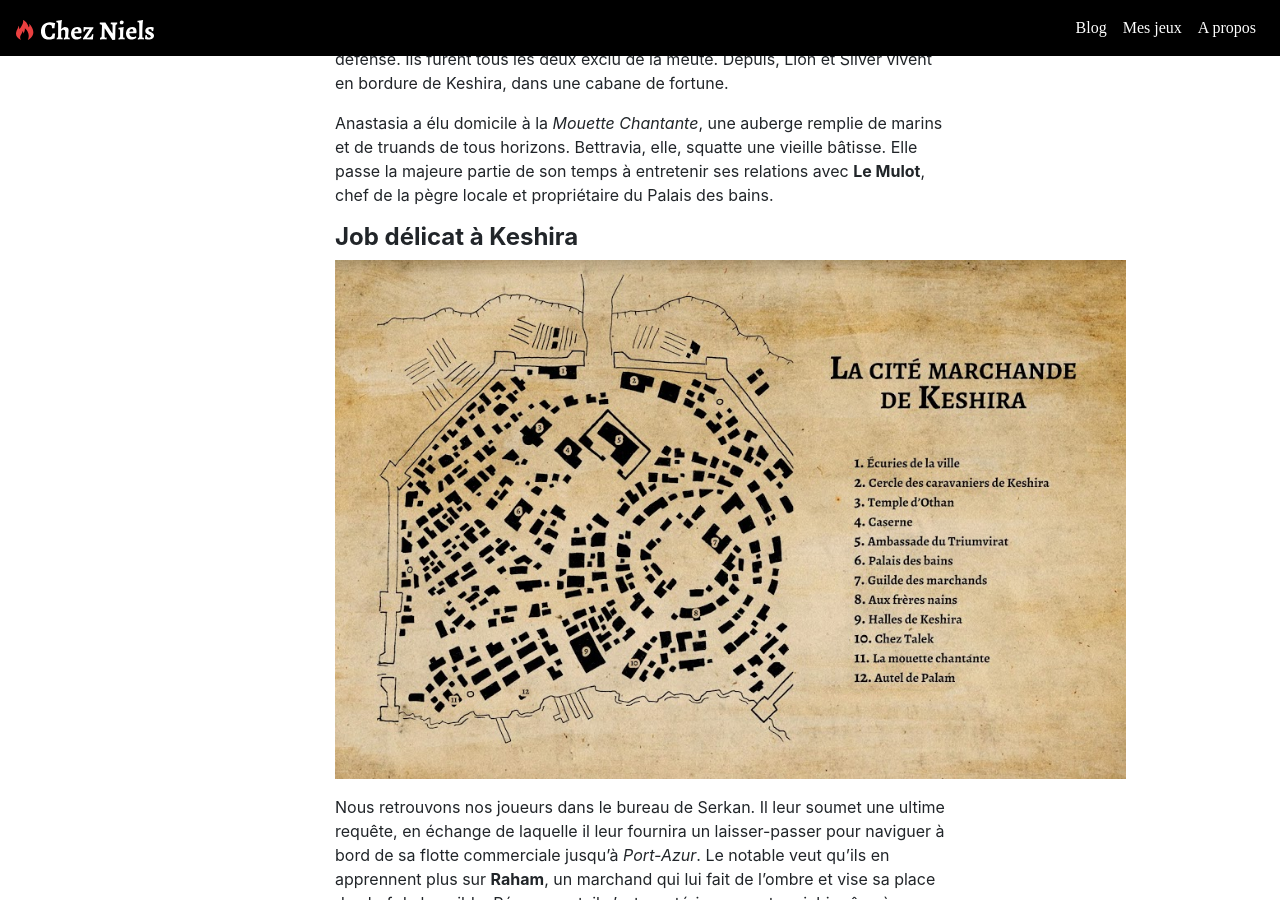
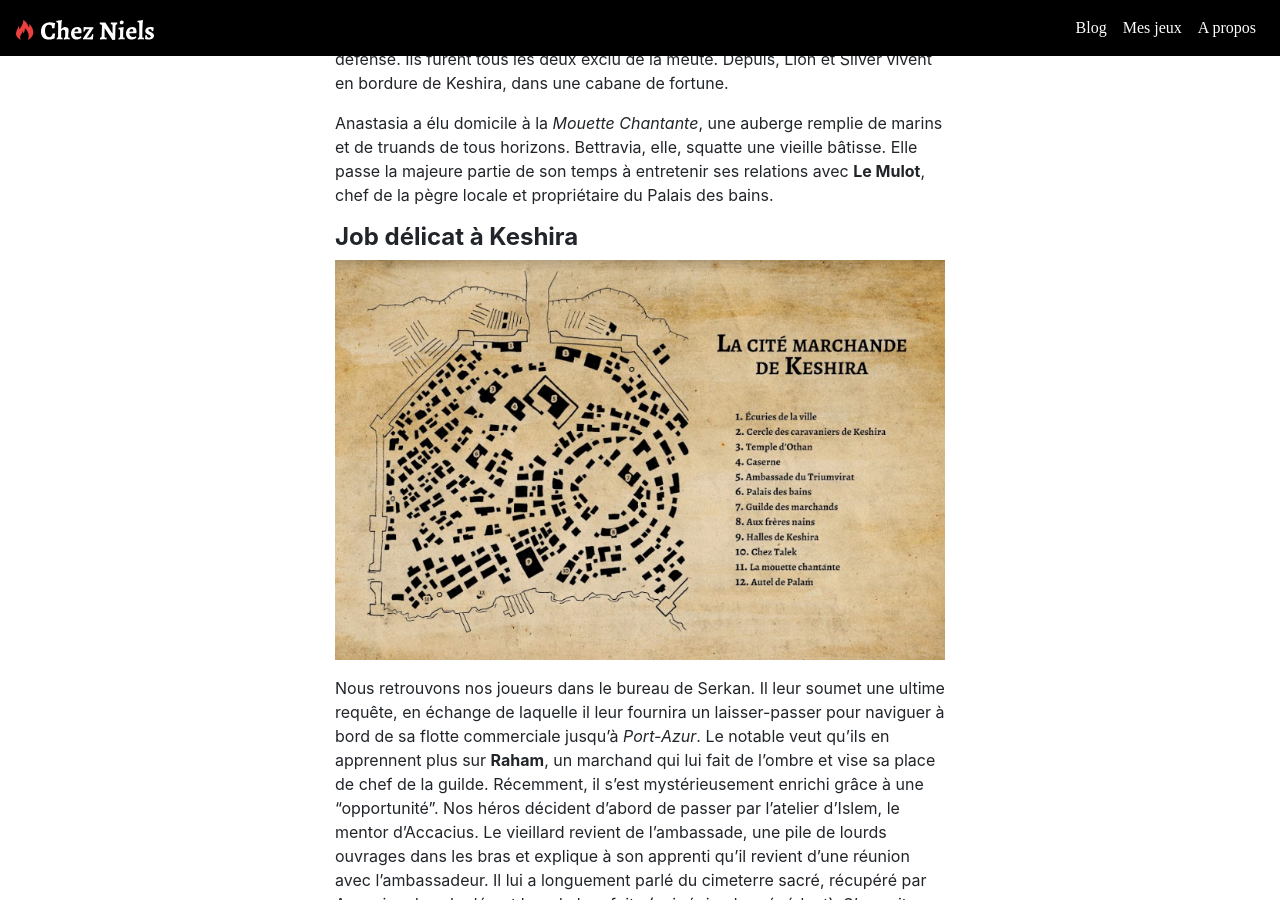
Before and after one commit to NielsSarys/nielssarys.github.io, a Jekyll site: the page built from _posts/2018-09-04-dungeon-world-job-delicat-a-keshira.md, in a window 1280 px wide and 900 px high, scrolled down 1274 px. Built offline with Jekyll 4.4.1, drawn with Linux system fonts in a browser that asks for light colours; nearby versions of some CDN libraries; some web fonts are replaced.

Commit message:
map keshira

```diff
--- a/_posts/2018-09-04-dungeon-world-job-delicat-a-keshira.md
+++ b/_posts/2018-09-04-dungeon-world-job-delicat-a-keshira.md
@@ -27,7 +27,7 @@ Anastasia a élu domicile à la _Mouette Chantante_, une auberge remplie de mari
 
 ## **Job délicat à Keshira**
 
-![](/src/map_keshira.png)
+<p><img class="img-fluid" src="src/map_keshira.png" alt="Carte de Keshira" /></p>
 
 Nous retrouvons nos joueurs dans le bureau de Serkan. Il leur soumet une ultime requête, en échange de laquelle il leur fournira un laisser-passer pour naviguer à bord de sa flotte commerciale jusqu'à _Port-Azur_. Le notable veut qu’ils en apprennent plus sur **Raham**, un marchand qui lui fait de l’ombre et vise sa place de chef de la guilde. Récemment, il s'est mystérieusement enrichi grâce à une “opportunité”. Nos héros décident d’abord de passer par l'atelier d’Islem, le mentor d’Accacius. Le vieillard revient de l’ambassade, une pile de lourds ouvrages dans les bras et explique à son apprenti qu’il revient d’une réunion avec l’ambassadeur. Il lui a longuement parlé du cimeterre sacré, récupéré par Accacius dans le désert lors de leur fuite (voir épisode précédent). S’en suit une altercation entre Lion et Islem. Lion n’aime pas Islem car celui-ci s’intéresse d’un peu trop près au cimeterre sacré. Accacius en profite pour tirer quelques informations à Islem au sujet de Raham. Le vieillard le connait bien. C’est un expert pour trouver des artefacts et reliques en tout genre. Il est souvent _Chez Talek_, une taverne au sud du quartier marchand.
 
```
